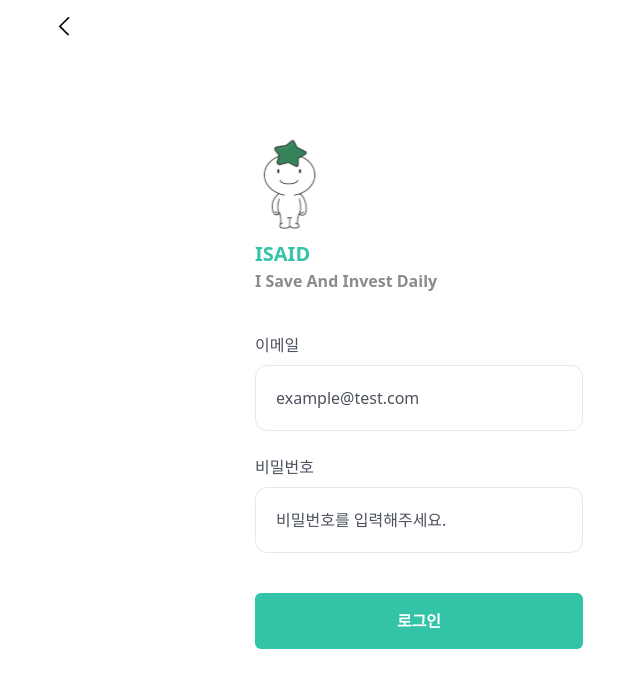
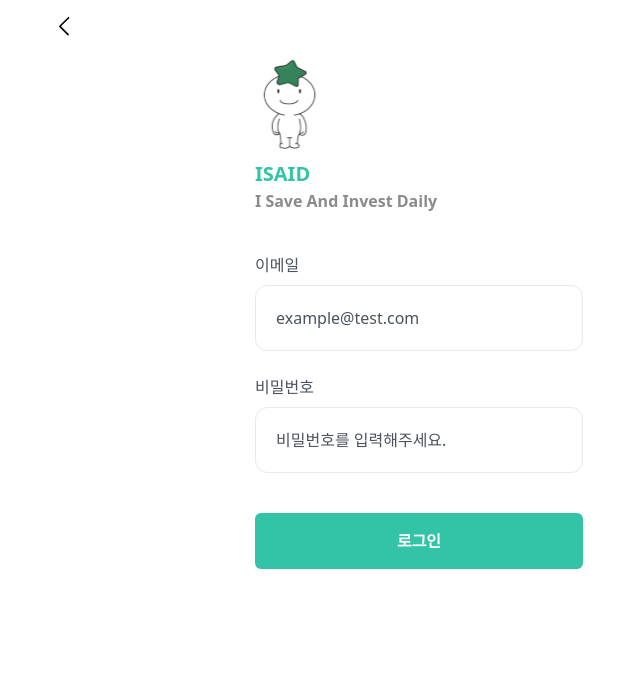
Before and after one commit to jjinleee/ISAID, a Next.js app: page /login in a window 1280 px wide. Shown: the top 688 px of the page, without its empty margins (221-861 px from the left). Built offline with nearby package versions, Linux system fonts and the light colour scheme; no server answers.

Commit message:
feat: 로그인 및 회원가입 페이지 간격 수정 (#49)

```diff
--- a/app/(routes)/(auth)/login/_components/login-form.tsx
+++ b/app/(routes)/(auth)/login/_components/login-form.tsx
@@ -38,7 +38,7 @@ export default function LoginPage() {
   return (
     <form
       onSubmit={handleLogin}
-      className='pt-20 px-7 flex flex-col gap-10 max-w-sm mx-auto'
+      className='px-7 flex flex-col gap-10 max-w-sm mx-auto'
     >
       <div
         className='
--- a/app/(routes)/(auth)/register/_components/register-form.tsx
+++ b/app/(routes)/(auth)/register/_components/register-form.tsx
@@ -235,7 +235,7 @@ export default function RegisterForm() {
       >
         <ArrowLeft />
       </div>
-      <div className='flex pt-20 gap-2 px-4 mb-12'>
+      <div className='flex gap-2 px-4 mb-12'>
         {steps.map((_, index) => (
           <div
             key={index}
```
